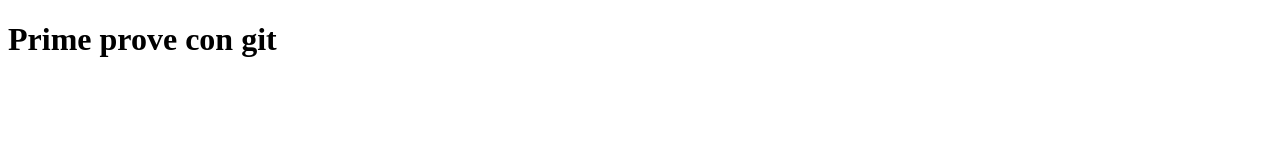
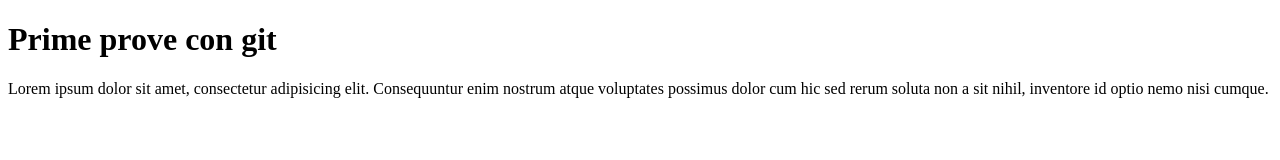
Before and after one commit to henri-kapidani/classe96-0020-hello, a plain HTML site: page index.html in a window 1280 px wide. Drawn offline with Linux system fonts and the light colour scheme.

Commit message:
add paragraph

```diff
--- a/index.html
+++ b/index.html
@@ -8,5 +8,8 @@
 </head>
 <body>
 	<h1>Prime prove con git</h1>
+	<p>
+		Lorem ipsum dolor sit amet, consectetur adipisicing elit. Consequuntur enim nostrum atque voluptates possimus dolor cum hic sed rerum soluta non a sit nihil, inventore id optio nemo nisi cumque.
+	</p>
 </body>
 </html>
```
